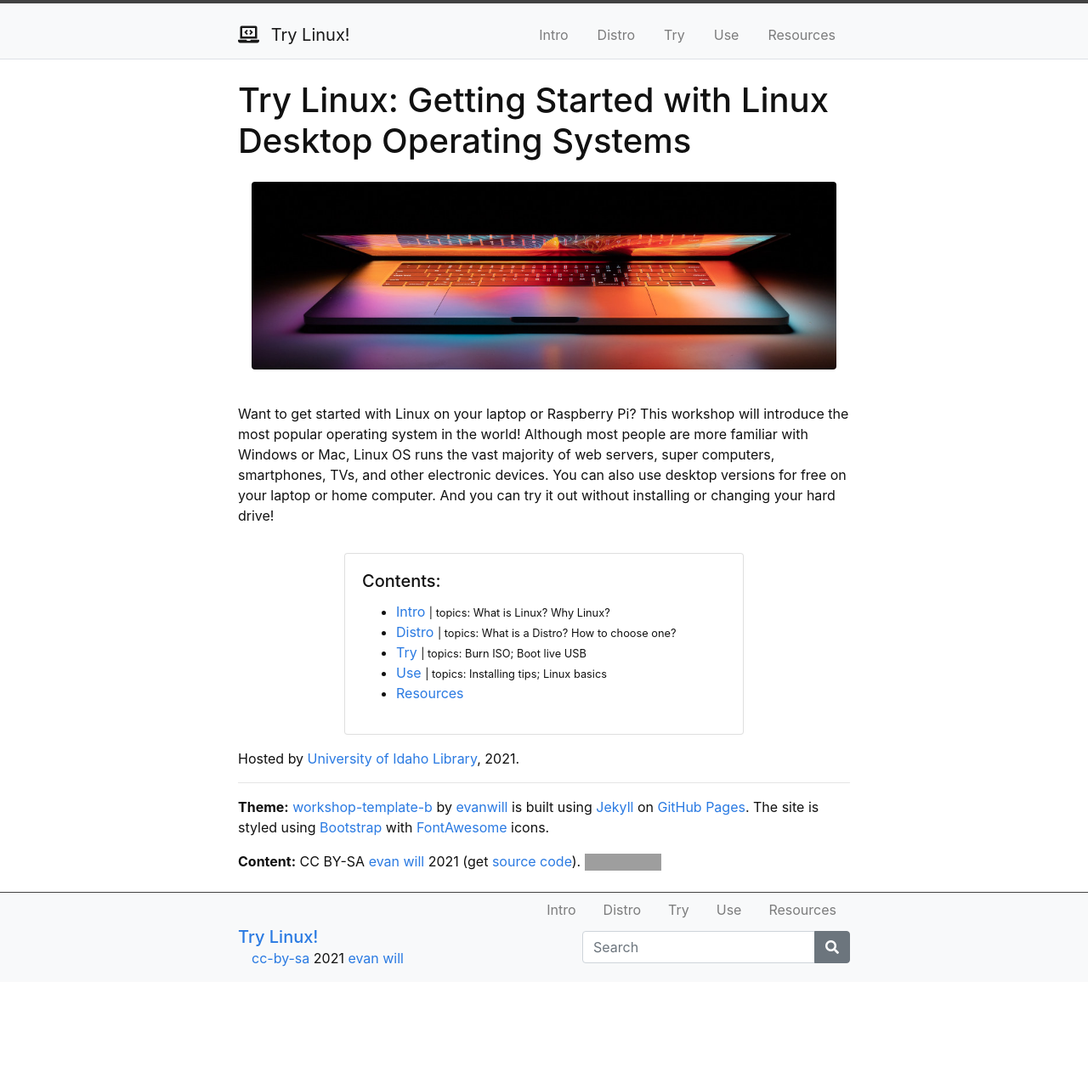
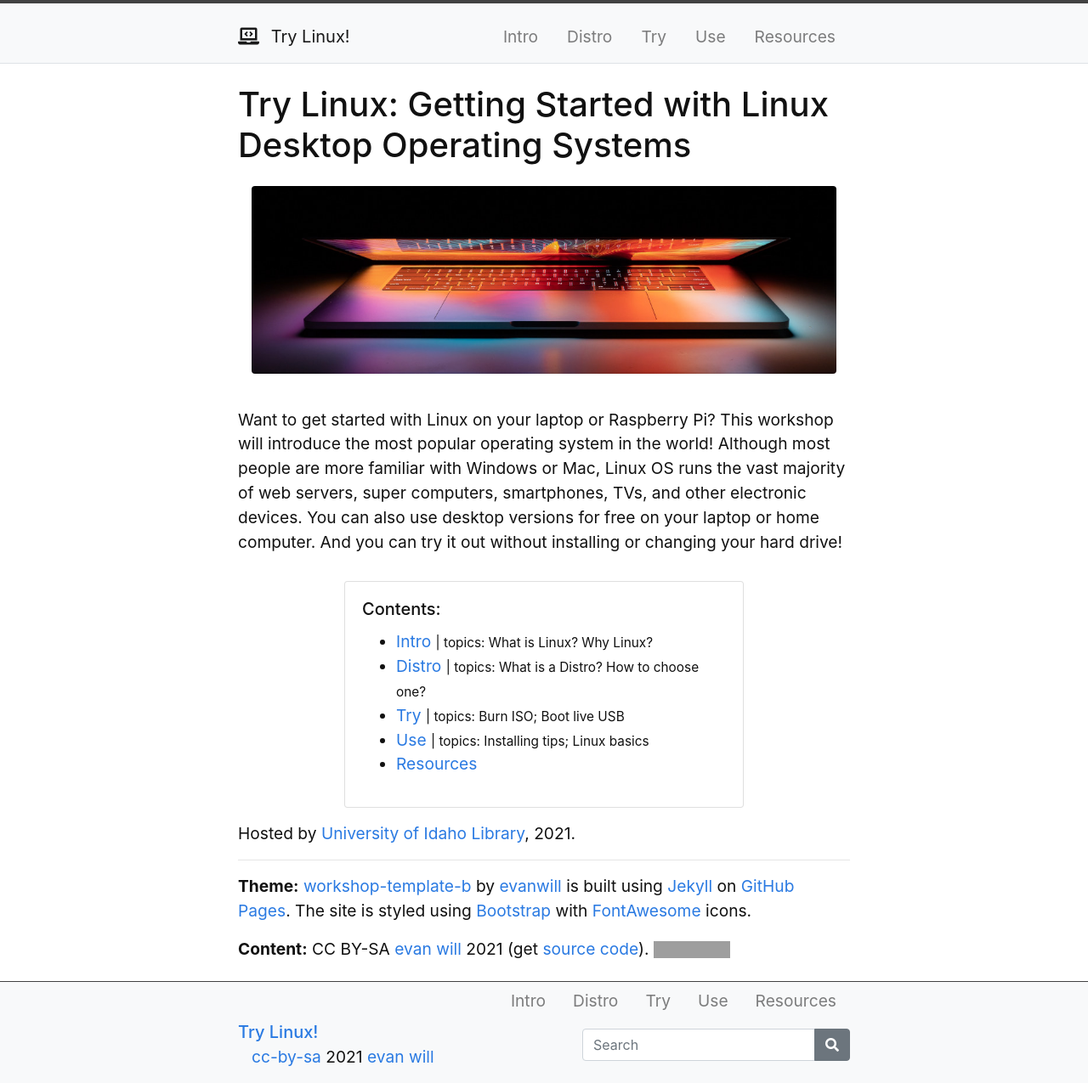
Before and after one commit to evanwill/try-linux, a Jekyll site: the page built from index.md, in a window 1280 px wide. Shown: the whole page at 85% size. Built offline with Jekyll 4.4.1, drawn with Linux system fonts in a browser that asks for light colours; before the commit the page ends 1156 px from its top, so only the background shows below that; grey boxes are pictures that could not be loaded.

Commit message:
bigger font

```diff
--- a/_sass/_template.scss
+++ b/_sass/_template.scss
@@ -42,13 +42,18 @@ footer {
         }
     }
 }
-
-/* change default colors */
+/* change default fonts */
 body {
-    color: $text-color;
+    @if $base-font-size != "" { font-size: $base-font-size; }
+    @if $text-color != "" { color: $text-color; }
 }
 a {
-    color: $link-color;
+    @if $link-color != "" {
+        color: $link-color;
+        &:hover {
+            @if $text-color != "" { color: $text-color; }
+        }
+    }
 }
 
 /* change container size for easier reading */
--- a/assets/css/custom.scss
+++ b/assets/css/custom.scss
@@ -6,6 +6,7 @@
 $top-border: #424242;
 
 // Tweak body text and link color
+$base-font-size: 1.2em;
 $text-color: #111 !default;
 $link-color: #2a7ae2 !default;
 
```
